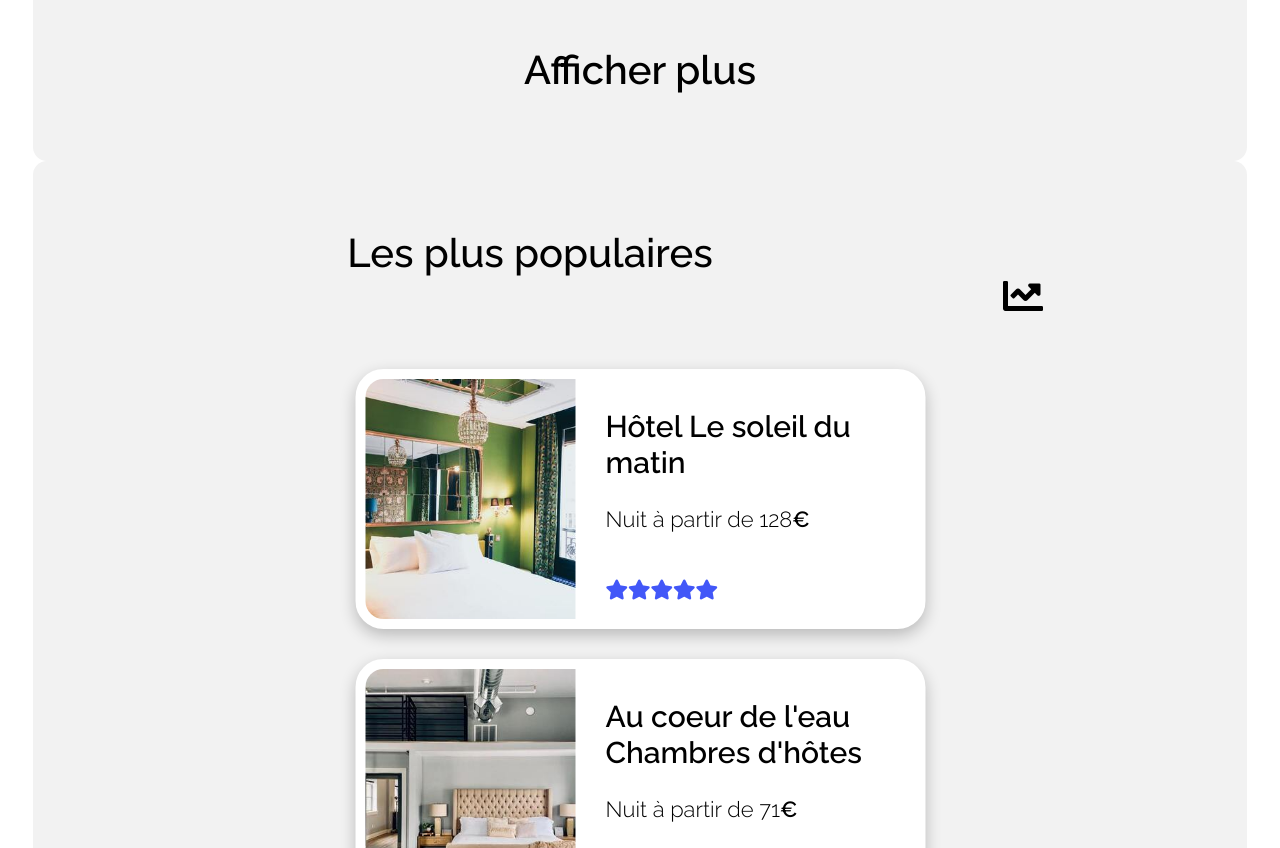
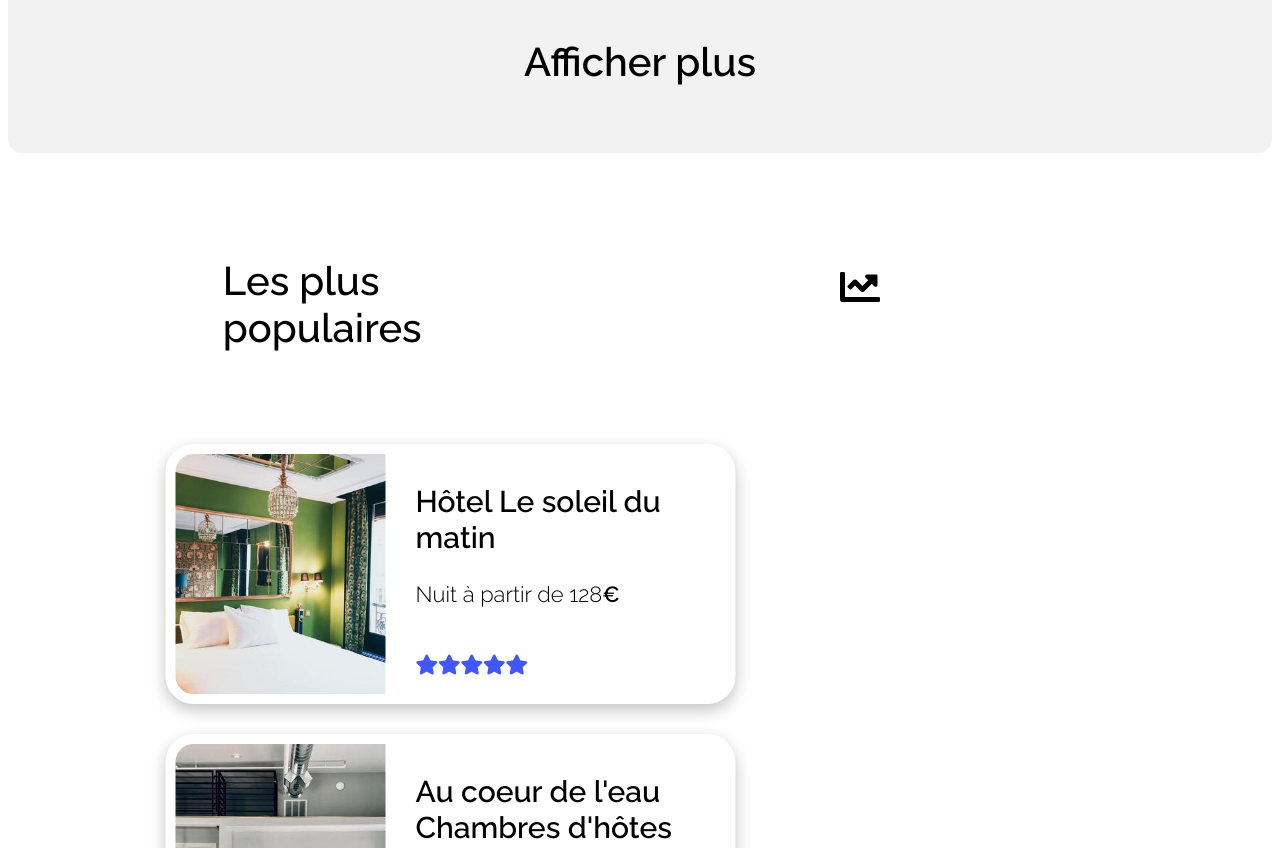
Before and after one commit to Pierrote52/P2_Inza_Pierre, a plain HTML site: page index.html in a window 1280 px wide. Shown: the part 2211-3059 px from the top of the page. Drawn offline with Linux system fonts and the light colour scheme.

Commit message:
Modifications conflits de stylesheet

```diff
--- a/index.html
+++ b/index.html
@@ -2,9 +2,12 @@
 <head>
     <meta charset="utf-8"/>
     <title>Reservia</title>
+
     <link rel = "stylesheet" href= "style.css" />
-    <link rel= "stylesheet" media= "screen and (max-device-width: 950px)" href= "styleTablette.css"/>
+    <link rel= "stylesheet" media= "screen and (min-device-width: 500px) and (max-device-width: 900px)" href= "styleTablette.css"/>
     <link rel= "stylesheet" media= "screen and (max-device-width: 375px)" href= "styleSmartphone.css"/>
+
+
     <!-- <script src="https://kit.fontawesome.com/b4a909c7bc.js" crossorigin="anonymous"></script> -->
     <link rel="stylesheet "href= "css/all.min.css">
 
--- a/style.css
+++ b/style.css
@@ -1,9 +1,6 @@
  @font-face {
     font-family: 'Raleway';
     src: url('Raleway-VariableFont_wght.ttf');
-}
-.corps{
-    padding:2%;
 }
 .NavMobil{
     display:none
@@ -175,7 +172,7 @@ input + a{
     border-width: 1px;
     border-color: rgb(217, 217, 217);
     font-size: 13px;
-    padding: 5px;
+    padding: 5px 5px 5px 5px ;
     transition: transform 400ms;
 
 
@@ -193,7 +190,7 @@ input + a{
     background-color: rgb(242,242,242,242);
     border-radius: 14px;
     width: 100%;
-    margin-right:33px;
+    margin-right:33px ;
 
 }
 
@@ -323,29 +320,37 @@ input + a{
 /* ICI COMMENCE LE CSS POUR LE ASIDE DES HEBERGEMENTS POPULAIRES*/
 
 .Hebergements_populaires{
+    display: flex;
+    flex-direction: column;
+    align-items: center;
     padding-top: 35px;
     background-color: rgb(242, 242, 242);
     height: 630px;
+    width: 60%;
     border-radius: 14px;
+    margin-left: 5%;
+    margin-right: 5%;
 
 }
 
 /*Titre du Aside pour les hebergements populaires*/
 
 .titrePopulaire{
+    width: 100%;
     display: flex;
-    align-items: center;
-    justify-content: space-around;
+    align-items: baseline;
+    justify-content: space-between;
 }
 .titrePopulaire h2{
-
-
+    margin-left: 20%;
     font-family: 'Raleway';
     font-size: 18px;
     font-weight: 530;
 }
 .titrePopulaire .fas{
+    padding-right: 40px;
     font-size: 18px;
+
 }
 /* Vignette dans le Aside*/
 
--- a/styleSmartphone.css
+++ b/styleSmartphone.css
@@ -139,19 +139,30 @@ input + a{
     width: 100%;
 }
 .titrePopulaire{
-    justify-content: space-around;
+    justify-content: space-between;
     align-items: baseline;
-    position: relative
+    position: relative;
+    width: auto;
 
 
 }
-.Hebergements_populaires .titrePopulaire h2{
+
+.titrePopulaire .fas{
+    margin-right: none;
+    font-size: 18px;
+
+}
+.titrePopulaire h2{
     text-align: left;
     font-size: 50px;
     font-weight: bolder;
     margin-bottom: 40%;
     padding: none;
 
+}
+.Hebergements_populaires a{
+    margin-top: 90px;
+    transform: none
 }
 .Hebergements_populaires .titrePopulaire a i{
     position: absolute;
@@ -226,6 +237,7 @@ input + a{
     flex-direction: column;
     align-items: center;
     height: 3500px;
+    padding:0;
 
 }
 .Activités_à_Marseille .Les_Activités{
@@ -275,6 +287,7 @@ input + a{
 
 }
 .Les_Activités{
+
     margin-top: 200px;
     margin-bottom: 10%;
     transform: scale(1.4);
@@ -293,3 +306,8 @@ footer .coloneFooter {
     margin-bottom: 70px;
 
 }
+
+.Activités_à_Marseille .Les_Activités figure{
+    margin-right: 0px
+
+}
--- a/styleTablette.css
+++ b/styleTablette.css
@@ -9,7 +9,7 @@ header img{
     display: flex;
     justify-content: center;
     width: 100%;
-}
+ }
 .DesktopNav{
     display: flex;
     justify-content: space-between;
@@ -86,6 +86,7 @@ h1 + p{
 }
 .LesHebergementsGrille{
     display: flex;
+    flex-wrap: wrap;
     justify-content: space-between;
 
 }
@@ -94,12 +95,19 @@ h1 + p{
     margin-bottom: 30%;
     display: flex;
     flex-direction: column;
+    margin-left: 20px;
 }
 .Hebergements_populaires{
+    background-color: white;
     display : flex;
     flex-direction: column;
     align-items: center;
-    height: 1030px;
+    height: 1130px;
+}
+.Hebergements_populaires .titrePopulaire{
+    display: flex;
+    flex-direction: row;
+    align-items: baseline;
 }
 .Hebergements_populaires .titrePopulaire h2{
     font-size: 40px;
@@ -118,6 +126,7 @@ h1 + p{
 
 
 .Activités_à_Marseille{
+    background-color: rgb(242,242,242,242);
     display: flex;
     flex-direction: column;
     align-items: center;
@@ -162,3 +171,6 @@ h1 + p{
 .Activités_à_Marseille .troisieme_colone .Notre_Dame_de_la_Garde  img{
     width: 300px;
 }
+footer{
+    background-color: white;
+}
```
